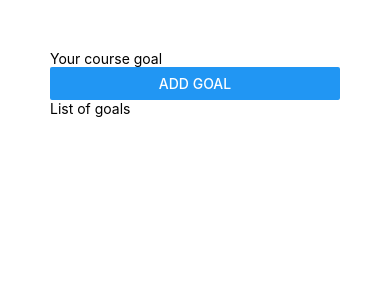
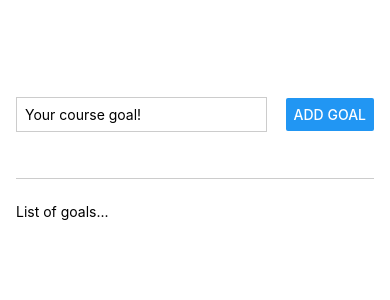
Before and after one commit to jac-lene/react-native-course, a React Native app: screen / in a window 390 px wide. Shown: the top 300 px of the page. Built offline with nearby package versions, Linux system fonts and the light colour scheme.

Commit message:
up to date

```diff
--- a/App.js
+++ b/App.js
@@ -1,21 +1,42 @@
-import { Button, StyleSheet, Text, TextInput, View } from 'react-native';
+import { StyleSheet, Text, View, Button, TextInput } from 'react-native';
 
 export default function App() {
   return (
     <View style={styles.appContainer}>
-      <View>
-        <TextInput placeholder='Your course goal'/>
-        <Button title='Add Goal' />
+      <View style={styles.inputContainer}>
+        <TextInput style={styles.textInput} placeholder="Your course goal!" />
+        <Button title="Add Goal" />
       </View>
-      <View>
-        <Text>List of goals</Text>
+      <View style={styles.goalsContainer}>
+        <Text>List of goals...</Text>
       </View>
     </View>
   );
 }
 
 const styles = StyleSheet.create({
-    appContainer: {
-      padding: 50,
-    }
+  appContainer: {
+    flex: 1,
+    paddingTop: 50,
+    paddingHorizontal: 16
+  },
+  inputContainer: {
+    flex: 1,
+    flexDirection: 'row',
+    justifyContent: 'space-between',
+    alignItems: 'center',
+    marginBottom: 24,
+    borderBottomWidth: 1,
+    borderBottomColor: '#cccccc'
+  },
+  textInput: {
+    borderWidth: 1,
+    borderColor: '#cccccc',
+    width: '70%',
+    marginRight: 8,
+    padding: 8
+  },
+  goalsContainer: {
+    flex: 5
+  }
 });
```
